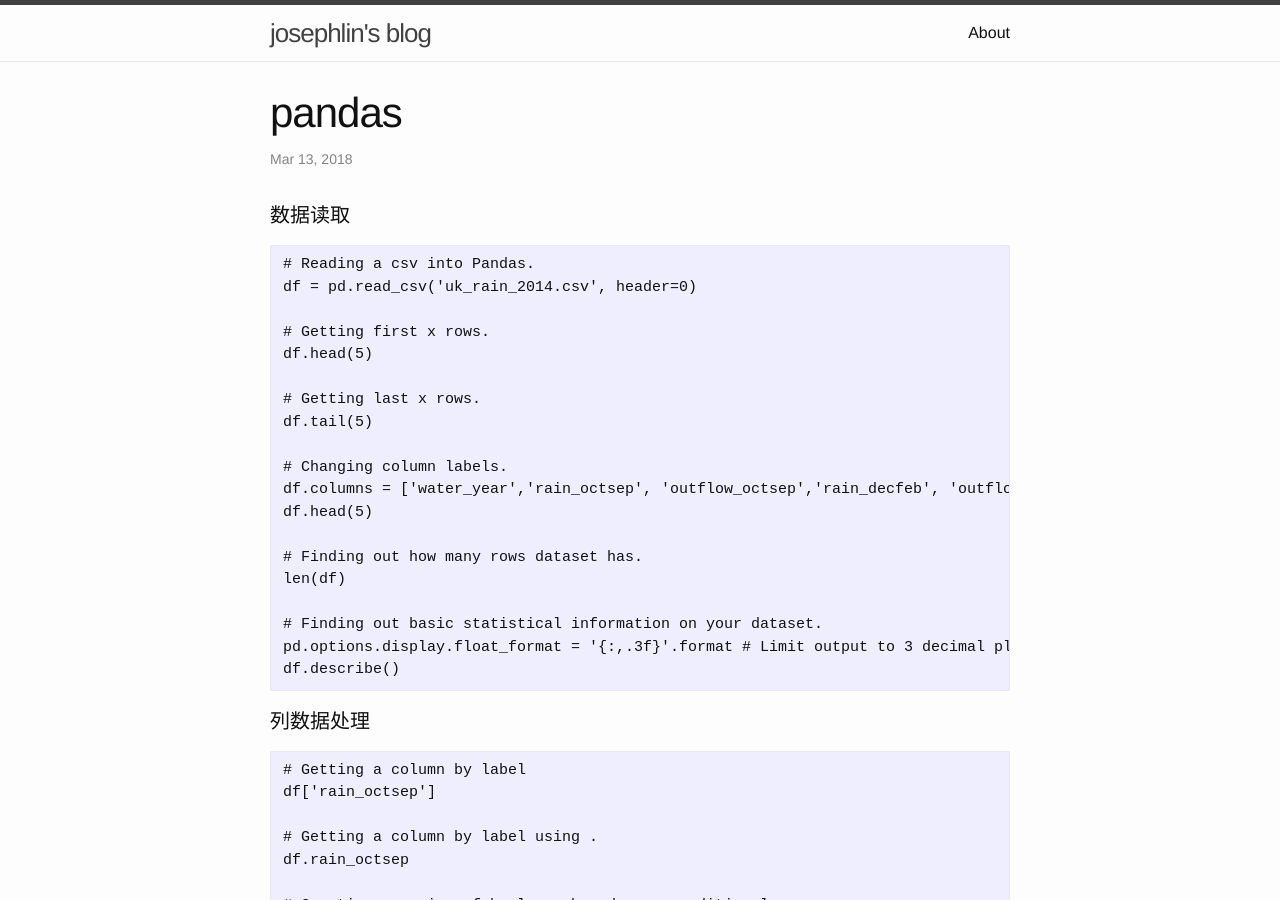
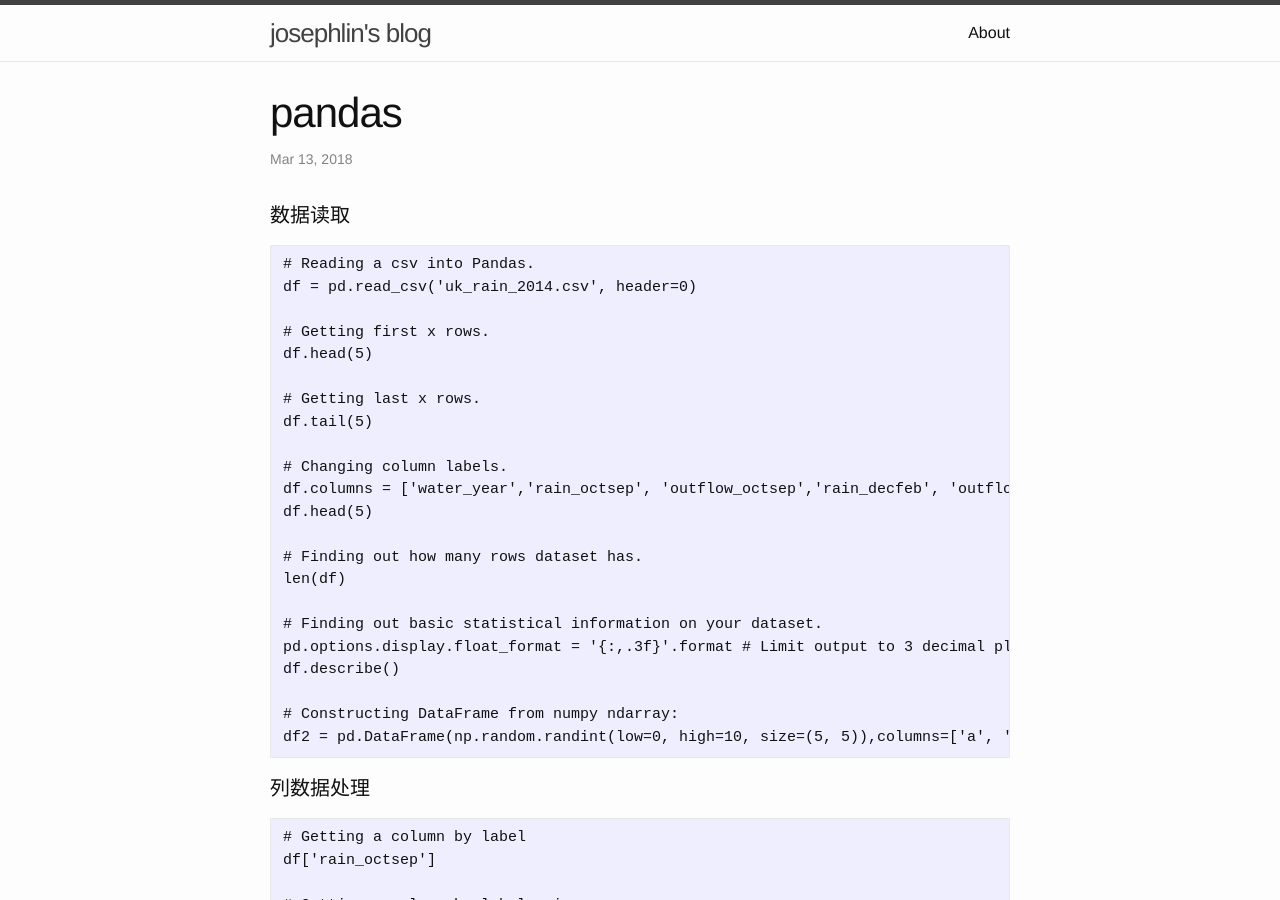
Before and after one commit to josephstalin117/josephstalin117.github.io, a Jekyll site: the page built from _posts/2018-3-13-pandas.markdown, in a window 1280 px wide and 900 px high. Built offline with Jekyll 4.4.1, drawn with Linux system fonts in a browser that asks for light colours.

Commit message:
update pandas

````diff
--- a/_posts/2018-3-13-pandas.markdown
+++ b/_posts/2018-3-13-pandas.markdown
@@ -27,6 +27,9 @@
 # Finding out basic statistical information on your dataset.
 pd.options.display.float_format = '{:,.3f}'.format # Limit output to 3 decimal places.
 df.describe()
+
+# Constructing DataFrame from numpy ndarray:
+df2 = pd.DataFrame(np.random.randint(low=0, high=10, size=(5, 5)),columns=['a', 'b', 'c', 'd', 'e'])
 ```
 
 #### 列数据处理
````
